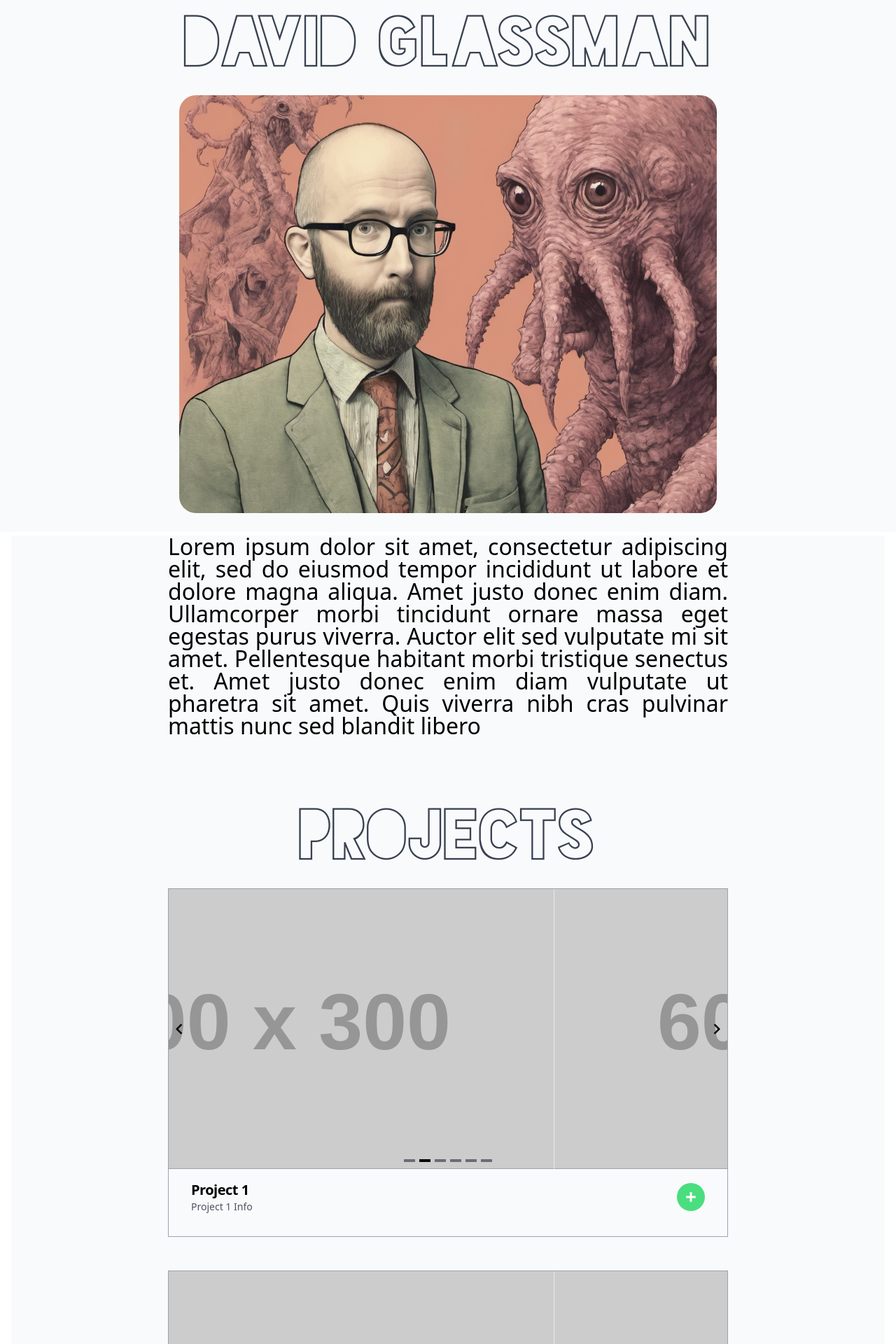
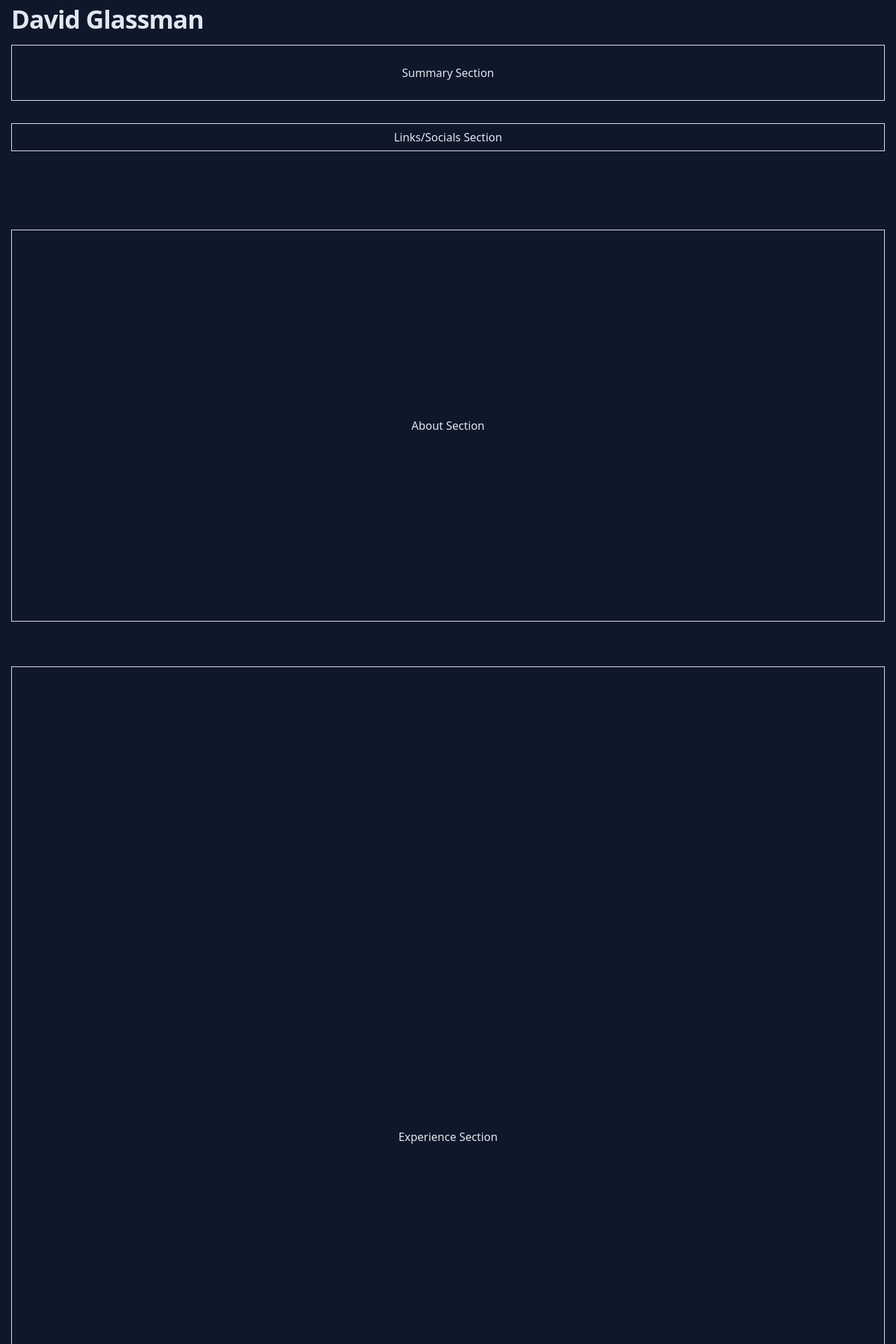
Before and after one commit to davidgglassman/personal-site, a Vue app: page / in a window 1280 px wide. Shown: the part 40-1960 px from the top of the page at 70% size. Built offline with nearby package versions, Linux system fonts and the light colour scheme.

Commit message:
Start redesigning layout / theme

```diff
--- a/src/app/App.vue
+++ b/src/app/App.vue
@@ -1,10 +1,18 @@
 <template>
-  <div id="app" class="w-full h-screen bg-gray-50 p-4 flex-col-standard justify-start">
-    <Header />
+  <div id="app" class="w-full h-full bg-custom-blue-dark p-4 flex-col text-custom-white font-inter-bold selection:text-custom-gray-dark selection:bg-custom-green-light">
+    <h1 class="mt-8 text-4xl font-bold tracking-tight">David Glassman</h1>
+
+    <div class="mt-4 w-full h-20 border-custom-white border flex-col-standard">Summary Section</div>
+    <div class="mt-8 w-full h-10 border-custom-white border flex-col-standard">Links/Socials Section</div>
+    <div class="about mt-28 w-full h-96 border-custom-white border flex-col-standard">About Section</div>
+    <div class="experience mt-16 w-full h-10 border-custom-white border flex-col-standard">Experience Section</div>
+    <div class="projects mt-16 w-full h-10 border-custom-white border flex-col-standard">Projects Section</div>
+    <div class="mt-16 w-full h-48 border-custom-white border flex-col-standard">Footer Section</div>
+    <!-- <Header />
     <About />
     <Projects />
     <Resume />
-    <Footer />
+    <Footer /> -->
   </div>
 </template>
 
@@ -13,11 +21,11 @@
 
 // -------- Components
 
-import Header from "../components/Header.vue";
+/* import Header from "../components/Header.vue";
 import About from "../components/About.vue";
 import Projects from "../components/Projects.vue";
 import Resume from "../components/Resume.vue";
-import Footer from "../components/Footer.vue";
+import Footer from "../components/Footer.vue"; */
 
 // -------- Vue
 
@@ -46,4 +54,16 @@ import Footer from "../components/Footer.vue";
 // -------- Watch
 </script>
 
-<style scoped></style>
+<style scoped>
+.about {
+  height: 35rem;
+}
+
+.experience {
+  height: 84rem;
+}
+
+.projects {
+  height: 84rem;
+}
+</style>
--- a/src/assets/css/global.css
+++ b/src/assets/css/global.css
@@ -28,6 +28,16 @@ Fonts
 @font-face {
   font-family: "Blackout Two AM";
   src: url("../fonts/blackout_two_am.ttf") format("truetype");
+}
+
+@font-face {
+  font-family: "Inter";
+  src: url("../fonts/Inter-Regular.ttf") format("truetype");
+}
+
+@font-face {
+  font-family: "Inter Bold";
+  src: url("../fonts/Inter-Bold.ttf") format("truetype");
 }
 
 /**********************************************
--- a/tailwind.config.js
+++ b/tailwind.config.js
@@ -9,6 +9,10 @@ module.exports = {
         "custom-red-light": "#F2CDCD",
         "custom-gray-dark": "#2E2E2E",
         "custom-gray-light": "#F3F3F3",
+        "custom-white": "#e2e8f0",
+        "custom-gray": "#94a3b8",
+        "custom-green-light": "#58dbc8",
+        "custom-blue-dark": "#0f172a",
       },
       fontFamily: {
         rubik: ["Rubik"],
@@ -16,6 +20,8 @@ module.exports = {
         blackout_sunrise: ["Blackout Sunrise"],
         blackout_midnight: ["Blackout Midnight"],
         blackout_two_am: ["Blackout Two AM"],
+        inter: ["Inter"],
+        inter_bold: ["Inter Bold"],
       },
     },
   },
```
Also changed, not shown: src/assets/fonts/Inter-Bold.ttf (added), src/assets/fonts/Inter-Regular.ttf (added), 5 other files (tests, documents, lock files or other folders).
